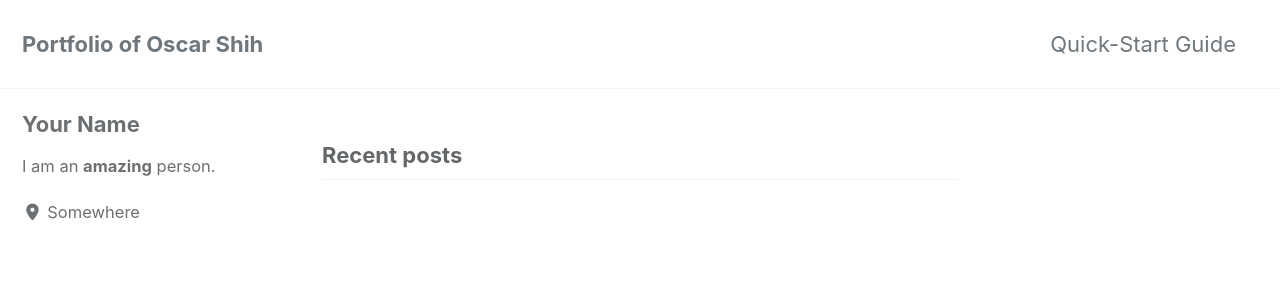
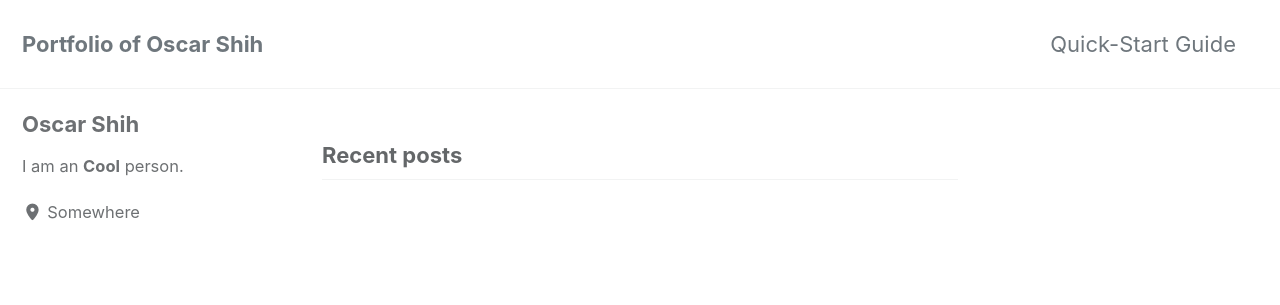
Before and after one commit to oscar10408/oscar10408.github.io, a Jekyll site: the page built from index.html, in a window 1280 px wide. Shown: the top 305 px of the page. Built offline with Jekyll 4.4.1, drawn with Linux system fonts in a browser that asks for light colours; cached includes are drawn as plain includes; the list of posts is cut into pages by our own code.

Commit message:
Update yaml

```diff
--- a/_config.yml
+++ b/_config.yml
@@ -113,9 +113,9 @@ analytics:
 
 # Site Author
 author:
-  name             : "Your Name"
+  name             : "Oscar Shih"
   avatar           : # path of avatar image, e.g. "/assets/images/bio-photo.jpg"
-  bio              : "I am an **amazing** person."
+  bio              : "I am an **Cool** person."
   location         : "Somewhere"
   email            :
   links:
```
